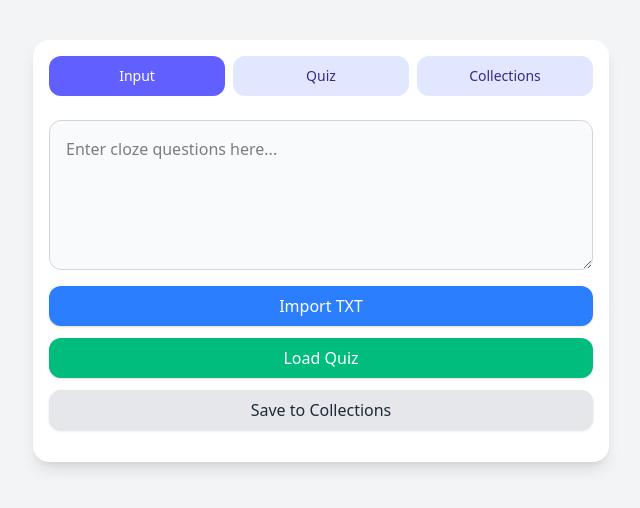
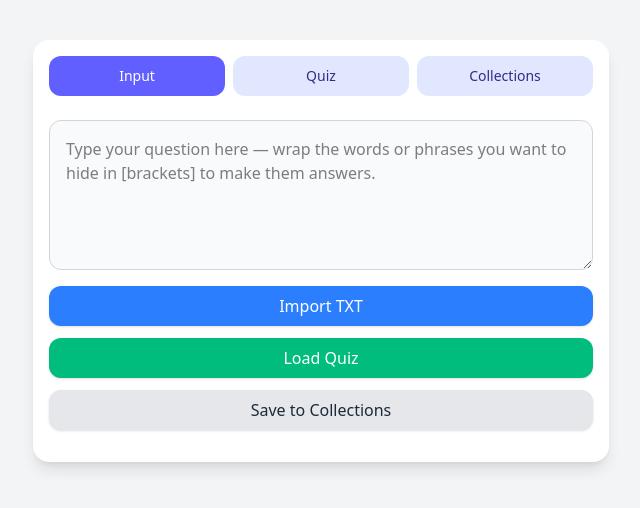
Before and after one commit to nogadas-vonryan/minimal-quiz, a Vue app: page / in a window 1280 px wide. Shown: the top 508 px of the page, without its empty margins (319-959 px from the left). Built offline with nearby package versions, Linux system fonts and the light colour scheme.

Commit message:
fix: update textarea placeholder for clarity on question formatting

```diff
--- a/src/App.vue
+++ b/src/App.vue
@@ -425,7 +425,7 @@ watch(activeTab, () => {
 
       <!-- INPUT TAB -->
       <div v-show="isActive('input')" class="flex flex-col gap-4">
-        <textarea ref="inputField" placeholder="Enter cloze questions here..." class="w-full min-h-[150px] p-4 rounded-xl border border-gray-300 bg-gray-50
+        <textarea ref="inputField" placeholder="Type your question here — wrap the words or phrases you want to hide in [brackets] to make them answers." class="w-full min-h-[150px] p-4 rounded-xl border border-gray-300 bg-gray-50
                  focus:border-indigo-500 focus:outline-none transition resize-y"></textarea>
 
         <div class="flex flex-wrap flex-col gap-3">
```
